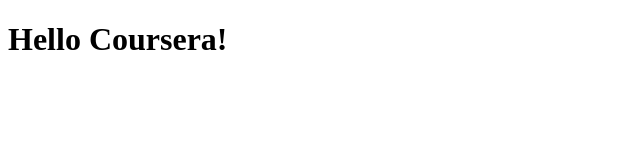
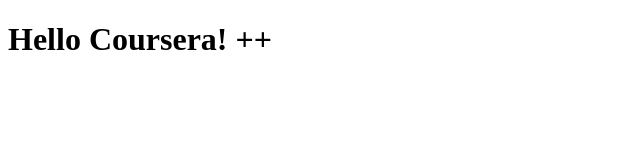
Before and after one commit to Aarchan-Basnet/coursera-test, a plain HTML site: page site/index.html in a window 1280 px wide. Shown: the full height of the page, 0-640 px from the left. Drawn offline with Linux system fonts and the light colour scheme.

Commit message:
small modify

```diff
--- a/site/index.html
+++ b/site/index.html
@@ -4,6 +4,6 @@
 	<title>Hello Coursera!</title>
 </head>
 <body>
-<h1> Hello Coursera! </h1>
+<h1> Hello Coursera! ++ </h1>
 </body>
 </html>
```
